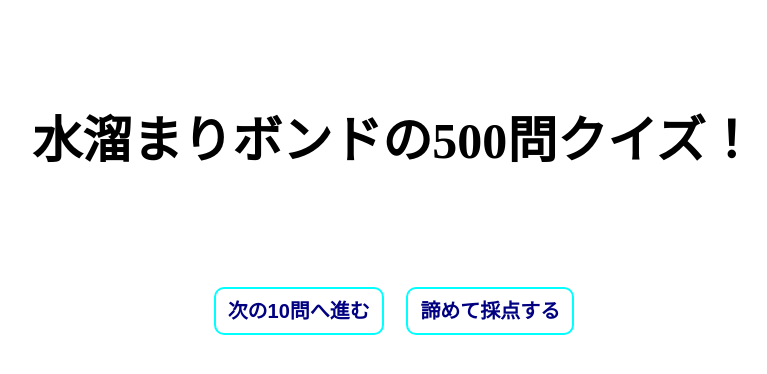
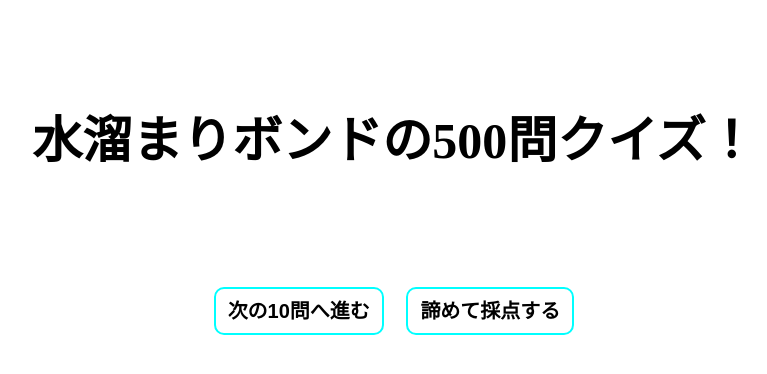
Before and after one commit to m-614/mizutamari, a plain HTML site: page index.html in a window 1280 px wide. Shown: the whole page, without its empty margins (246-1013 px from the left). Drawn offline with Linux system fonts and the light colour scheme; no server answers.

Commit message:
Update demo3.css

```diff
--- a/demo3.css
+++ b/demo3.css
@@ -23,12 +23,12 @@
     cursor        : pointer;     /* カーソル   */
     padding       : 12px 12px;   /* 余白       */
     background    : white;     /* 背景色     */
-    color         : navy;     /* 文字色     */
+    color         : black;     /* 文字色     */
     line-height   : 1em;         /* 1行の高さ  */
     transition    : .3s;         /* なめらか変化 */
     border        : 2px solid cyan;    /* 枠の指定 */
 }
 .selection:hover {
     color         : white;     /* 背景色     */
-    background    : navy;     /* 文字色     */
+    background    : black;     /* 文字色     */
 }
```
